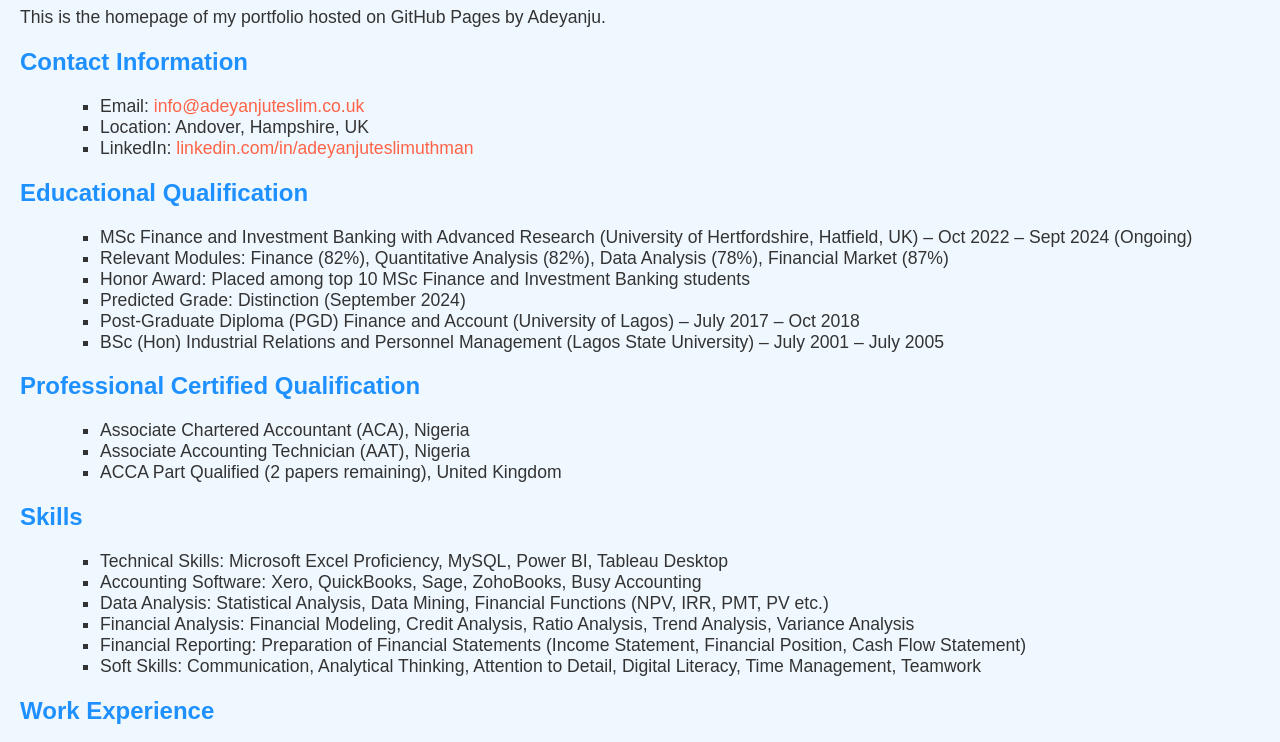
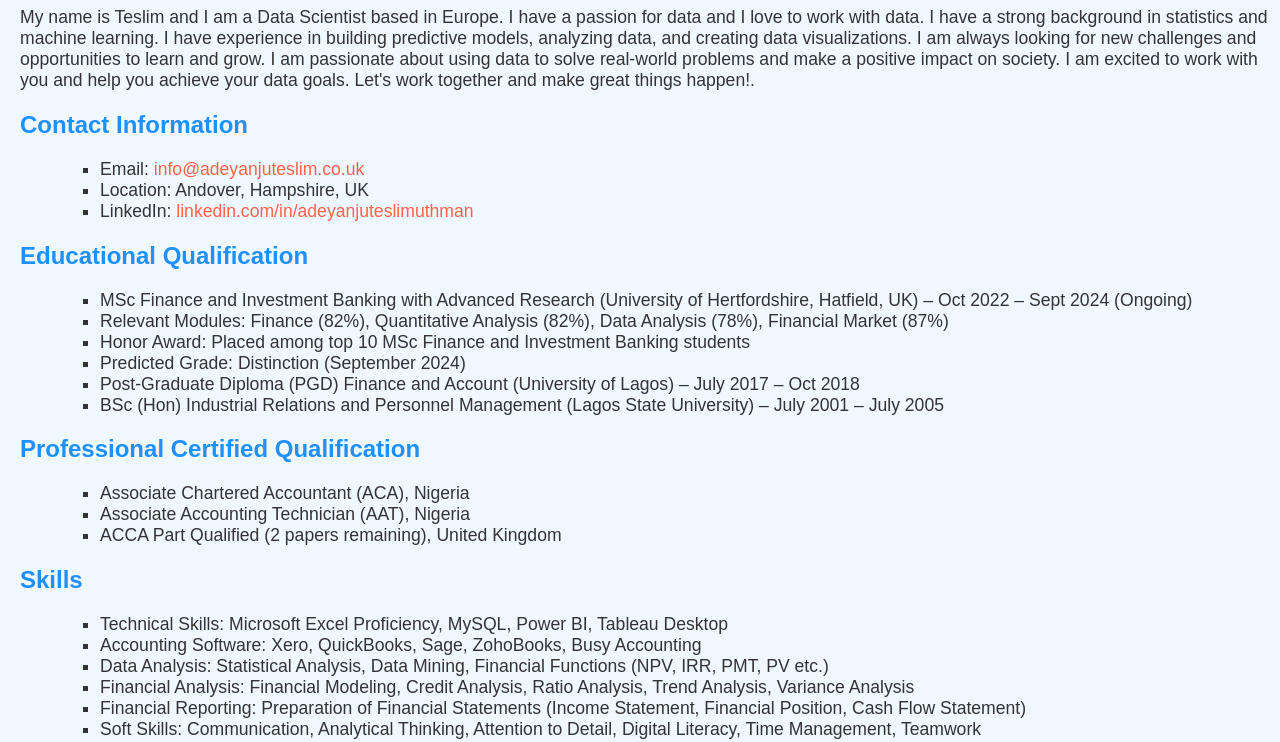
Before and after one commit to TeslimAdeyanju/DataTalks.Club-course-ml-zoomcamp, a plain HTML site: page index.html in a window 1280 px wide. Shown: the part 73-815 px from the top of the page. Drawn offline with Linux system fonts and the light colour scheme.

Commit message:
9th Sept

```diff
--- a/index.html
+++ b/index.html
@@ -37,7 +37,14 @@
 </head>
 <body>
     <h1>Welcome to My Portfolio</h1>
-    <p>This is the homepage of my portfolio hosted on GitHub Pages by Adeyanju.</p>
+    <p>My name is Teslim and I am a Data Scientist based in Europe. I have a
+        passion for data and I love to work with data. I have a strong background
+        in statistics and machine learning. I have experience in building
+        predictive models, analyzing data, and creating data visualizations. I am
+        always looking for new challenges and opportunities to learn and grow. I
+        am passionate about using data to solve real-world problems and make a
+        positive impact on society. I am excited to work with you and help you
+        achieve your data goals. Let's work together and make great things happen!.</p>
 
     <h2>Contact Information</h2>
     <ul>
```
Also changed, not shown: 1 other file.
